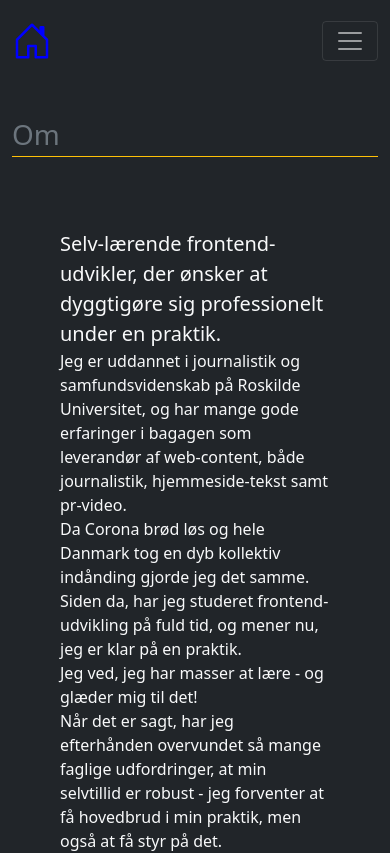
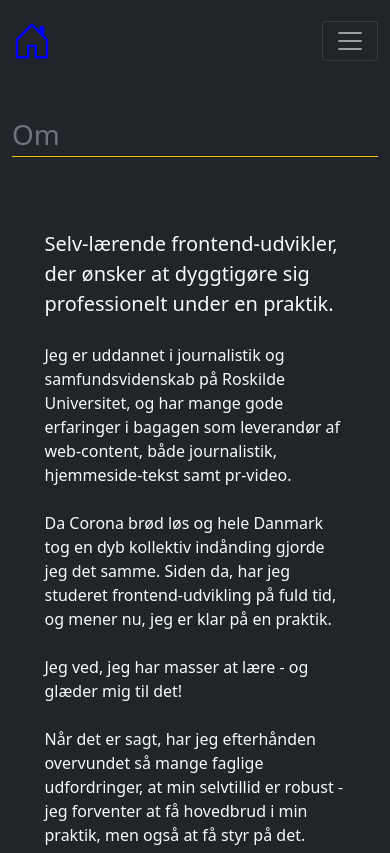
Before and after one commit to nkped/nkped.github.io, a React (Create React App) app: page /#/om in a window 390 px wide. Shown: the top 853 px of the page. Built offline with nearby package versions, Linux system fonts and the light colour scheme.

Commit message:
Text på Om responsive

```diff
--- a/src/routes/om.jsx
+++ b/src/routes/om.jsx
@@ -1,4 +1,4 @@
-import { Container, Row, Col } from "react-bootstrap";
+import { Container, Row, Col, Stack } from "react-bootstrap";
 import { Footer } from "../components/footer";
 
 export default function Om() {
@@ -7,38 +7,46 @@ export default function Om() {
       <Container className="border-bottom border-warning fs-1 fw-semibold mb-4 text-muted">
         <Row>Om</Row>
       </Container>
-      <Container className=" text-start p-5">
+      <Stack gap={4} className="pt-5 text-start">
         <Row>
-          <Col md={2} lg={3}></Col>
-          <Col md={8} lg={6}>
-            <Col className="lead">
+          <Col className="lead mx-auto col-10 col-sm-9 col-md-7 col-lg-6 col-xl-5">
             Selv-lærende frontend-udvikler, der ønsker at dyggtigøre sig
             professionelt under en praktik.
           </Col>
-            <Col>
+        </Row>
+        <Row>
+          <Col className="mx-auto col-10 col-sm-9 col-md-7 col-lg-6 col-xl-5">
             Jeg er uddannet i journalistik og samfundsvidenskab på Roskilde
             Universitet, og har mange gode erfaringer i bagagen som leverandør
             af web-content, både journalistik, hjemmeside-tekst samt pr-video.
           </Col>
-            <Col>
+        </Row>
+        <Row>
+          <Col className="mx-auto col-10 col-sm-9 col-md-7 col-lg-6 col-xl-5">
             Da Corona brød løs og hele Danmark tog en dyb kollektiv indånding
-              gjorde jeg det samme. Siden da, har jeg studeret
-              frontend-udvikling på fuld tid, og mener nu, jeg er klar på en
-              praktik.
+            gjorde jeg det samme. Siden da, har jeg studeret frontend-udvikling
+            på fuld tid, og mener nu, jeg er klar på en praktik.
           </Col>
-            <Col>Jeg ved, jeg har masser at lære - og glæder mig til det!</Col>
-            <Col>
+        </Row>
+        <Row>
+          <Col className="mx-auto col-10 col-sm-9 col-md-7 col-lg-6 col-xl-5">
+            Jeg ved, jeg har masser at lære - og glæder mig til det!
+          </Col>
+        </Row>
+        <Row>
+          <Col className="mx-auto col-10 col-sm-9 col-md-7 col-lg-6 col-xl-5">
             Når det er sagt, har jeg efterhånden overvundet så mange faglige
             udfordringer, at min selvtillid er robust - jeg forventer at få
             hovedbrud i min praktik, men også at få styr på det.
           </Col>
+        </Row>
+        <Row>
+          <Col className="mx-auto col-10 col-sm-9 col-md-7 col-lg-6 col-xl-5">
             Jeg gør altid mit bedste for at være en sjov, empatisk og
             samvittighedsfuld kollega.
-            <Col></Col>
           </Col>
-          <Col md={2} lg={3}></Col>
         </Row>
-      </Container>
+      </Stack>
       <Footer />
     </Container>
   );
```
Lines whose indentation alone changed are shown as unchanged.
